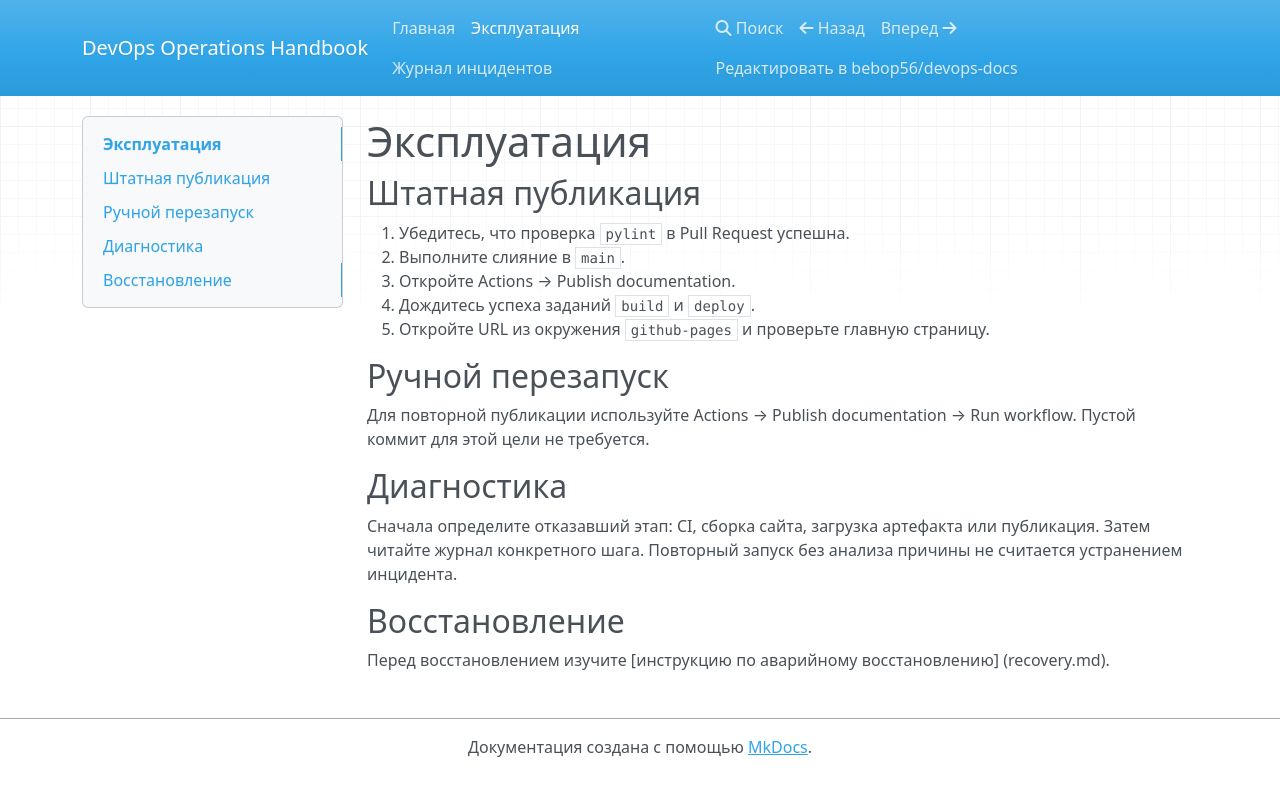
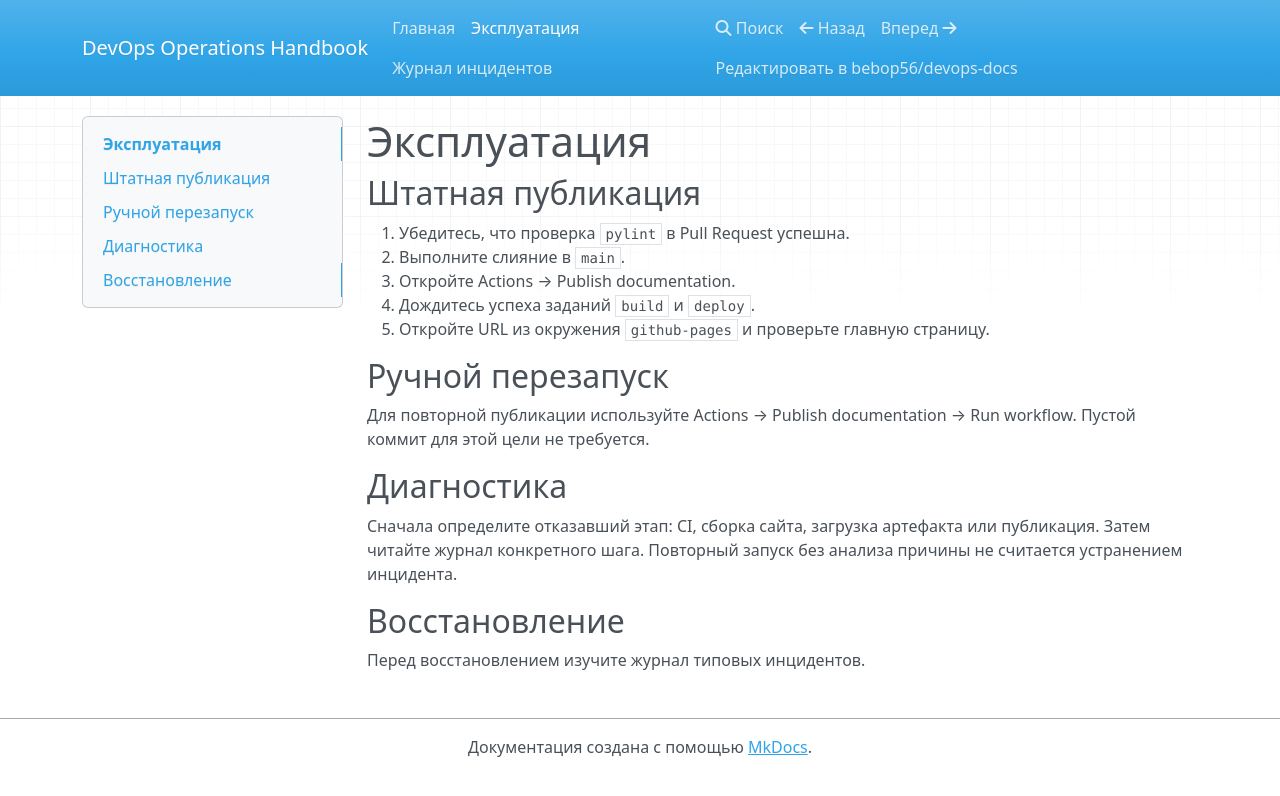
Before and after one commit to bebop56/devops-docs, an MkDocs documentation site: the page built from docs/runbook.md, in a window 1280 px wide. Shown: the top 796 px of the page. Built offline with MkDocs 1.6.1, drawn with Linux system fonts in a browser that asks for light colours; nearby versions of some CDN libraries.

```diff
--- a/docs/runbook.md
+++ b/docs/runbook.md
@@ -22,5 +22,4 @@ workflow.
 считается устранением инцидента.
 
 ## Восстановление
-Перед восстановлением изучите [инструкцию по аварийному восстановлению]
-(recovery.md).
+Перед восстановлением изучите журнал типовых инцидентов.
```
Also changed, not shown: docs/index.md (+1 -1 lines).
